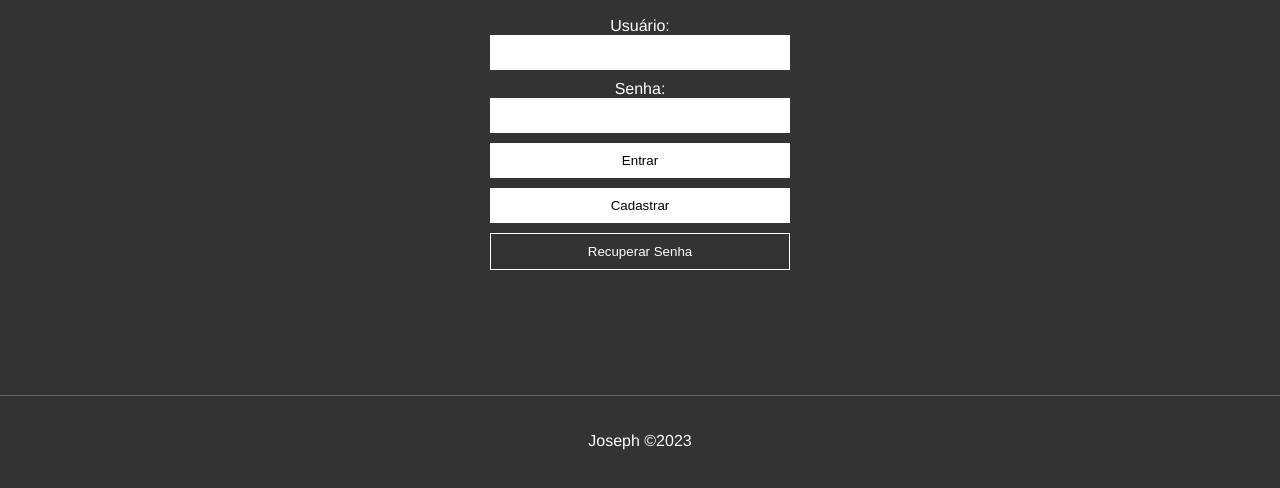
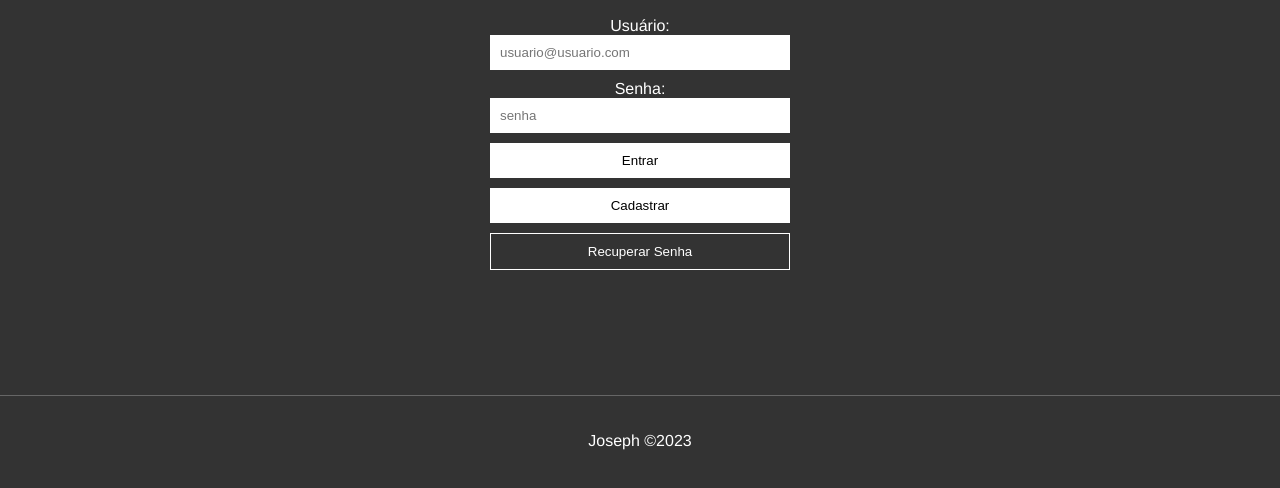
Before and after one commit to jmr230584/FRONT-END-API, a plain HTML site: page login.html in a window 1280 px wide. Shown: the part 254-742 px from the top of the page. Drawn offline with Linux system fonts and the light colour scheme.

Commit message:
Commit
alteração login.html

```diff
--- a/login.html
+++ b/login.html
@@ -22,10 +22,10 @@
         <div>
             <h2>Login</h2>
             <label class="alinhar" for="username">Usuário:</label>
-            <input type="text" id="usuario" name="usuario" required>
+            <input type="text" id="usuario" name="usuario" placeholder="usuario@usuario.com"required>
 
             <label class="alinhar" for="senha">Senha:</label>
-            <input type="senha" id="senha" name="senha" required>
+            <input type="password" id="senha" name="senha" placeholder="senha" required>
         </div>
         <div>
             <button type="button" class="entrar" id="entrar">Entrar</button>
```
